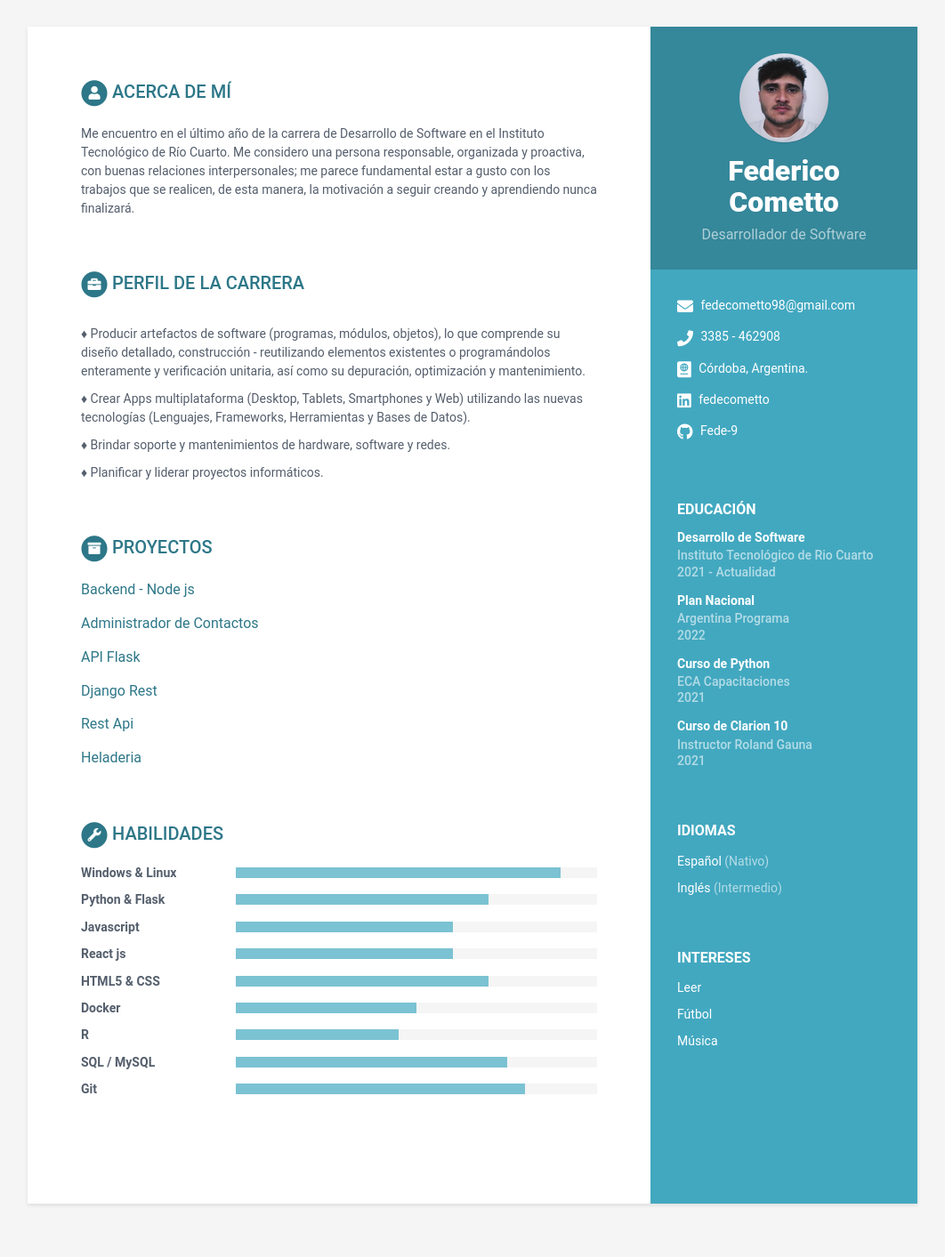
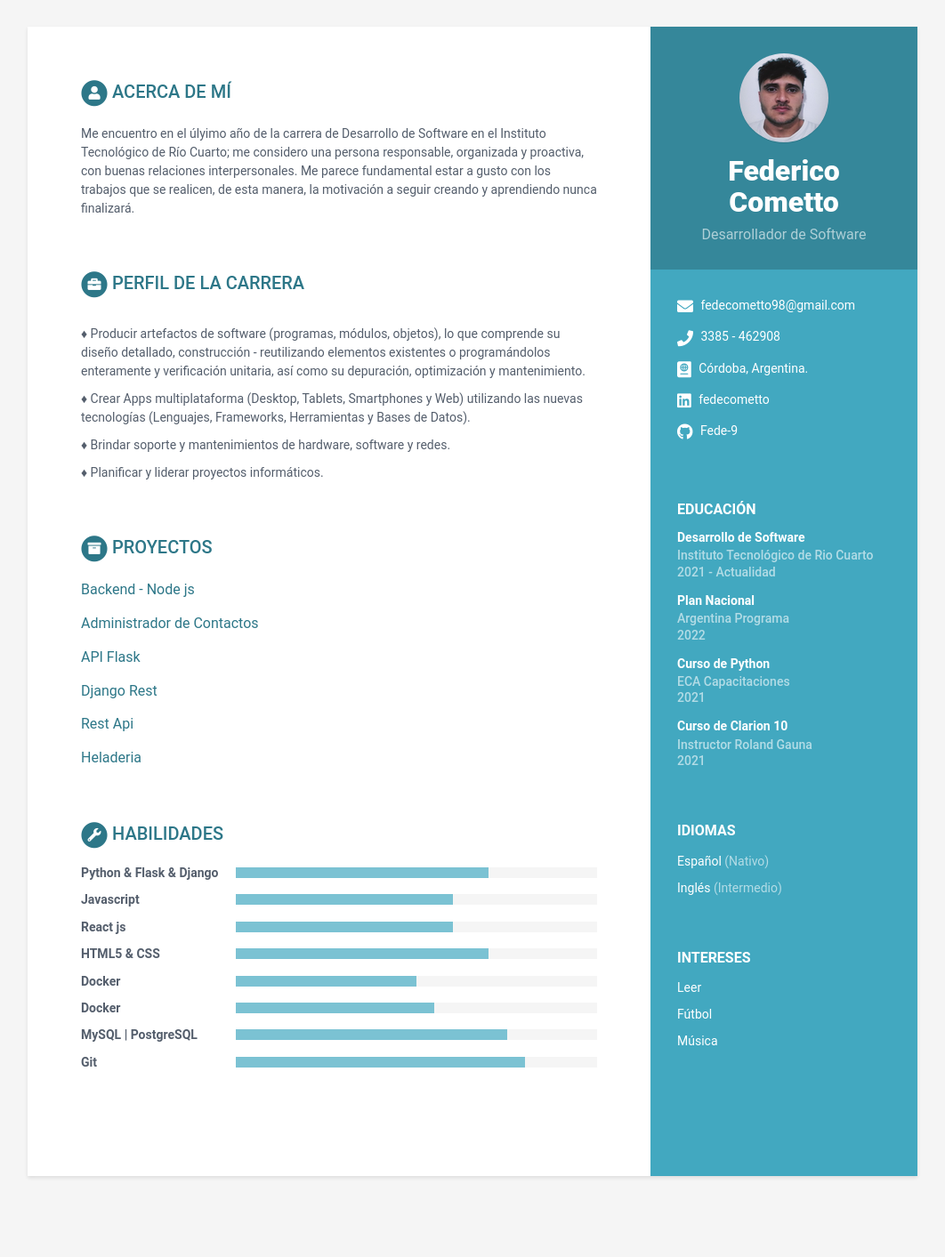
Before and after one commit to Fede-9/Fede-9.github.io, a Jekyll site: the page built from index.html, in a window 1280 px wide. Shown: the whole page at 89% size, without its empty margins (109-1171 px from the left). Built offline with Jekyll 4.4.1, drawn with Linux system fonts in a browser that asks for light colours; after the commit the page ends 1382 px from its top, so only the background shows below that.

Commit message:
new changes

```diff
--- a/_data/data.yml
+++ b/_data/data.yml
@@ -56,8 +56,8 @@ sidebar:
 career-profile:
     title: Acerca de mí
     summary: |
-      Me encuentro en el último año de la carrera de Desarrollo de Software en el Instituto Tecnológico de Río Cuarto. Me considero una persona responsable, organizada y proactiva, con buenas relaciones interpersonales;
-      me parece fundamental estar a gusto con los trabajos que se realicen, de esta manera, la motivación a seguir creando y aprendiendo nunca finalizará.
+     Me encuentro en el úlyimo año de la carrera de Desarrollo de Software en el Instituto Tecnológico de Río Cuarto; me considero una persona responsable, organizada y proactiva, con buenas relaciones interpersonales.
+     Me parece fundamental estar a gusto con los trabajos que se realicen, de esta manera, la motivación a seguir creando y aprendiendo nunca finalizará.
 
 
 education:
@@ -133,10 +133,7 @@ skills:
 
     toolset:
 
-      - name: Windows & Linux
-        level: 90%
-
-      - name: Python & Flask
+      - name: Python & Flask & Django
         level: 70%
 
       - name: Javascript
@@ -151,10 +148,10 @@ skills:
       - name: Docker
         level: 50%
 
-      - name: R
-        level: 45%
+      - name: Docker
+        level: 55%
 
-      - name: SQL / MySQL
+      - name: MySQL | PostgreSQL
         level: 75%
 
       - name: Git
```
